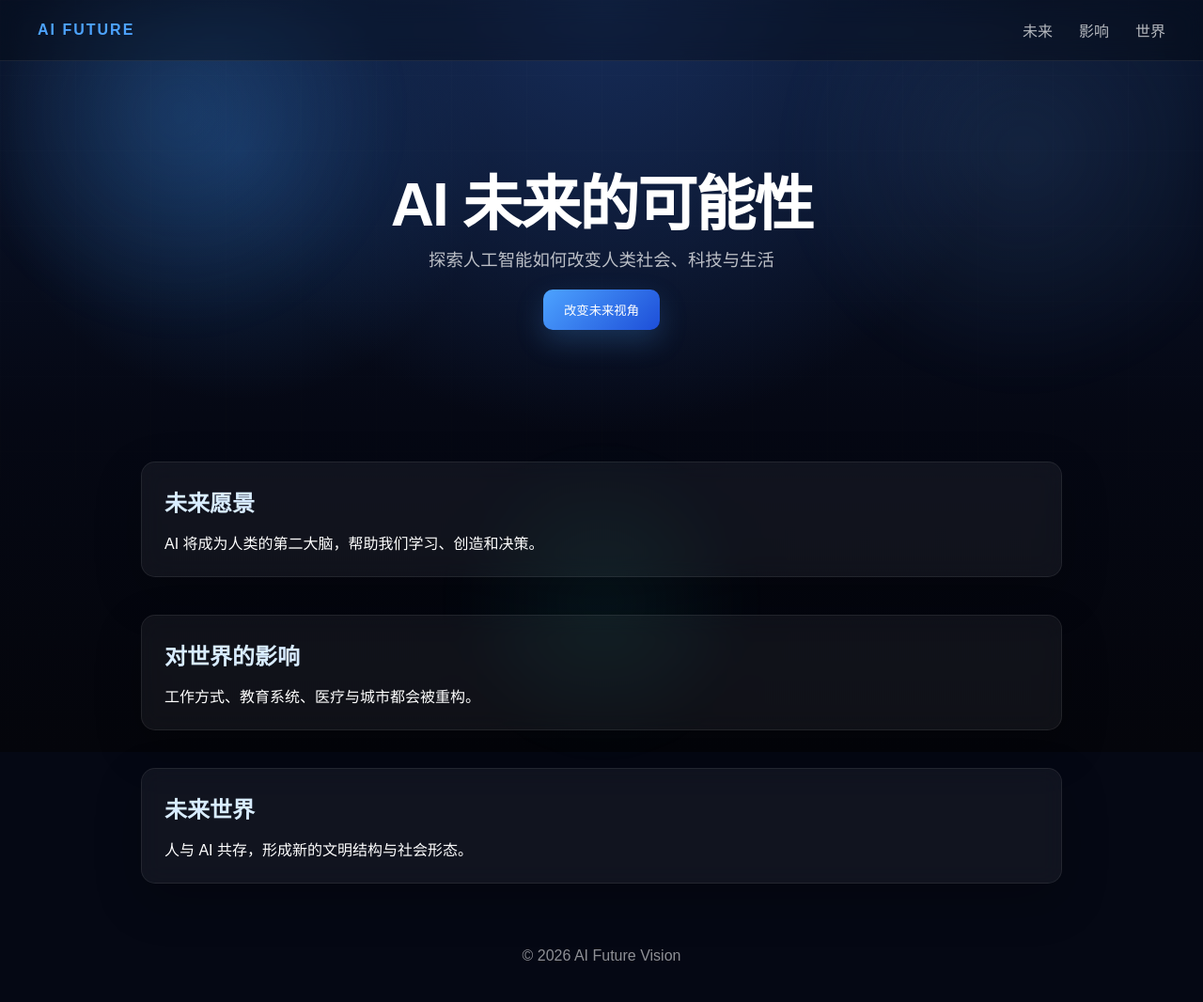
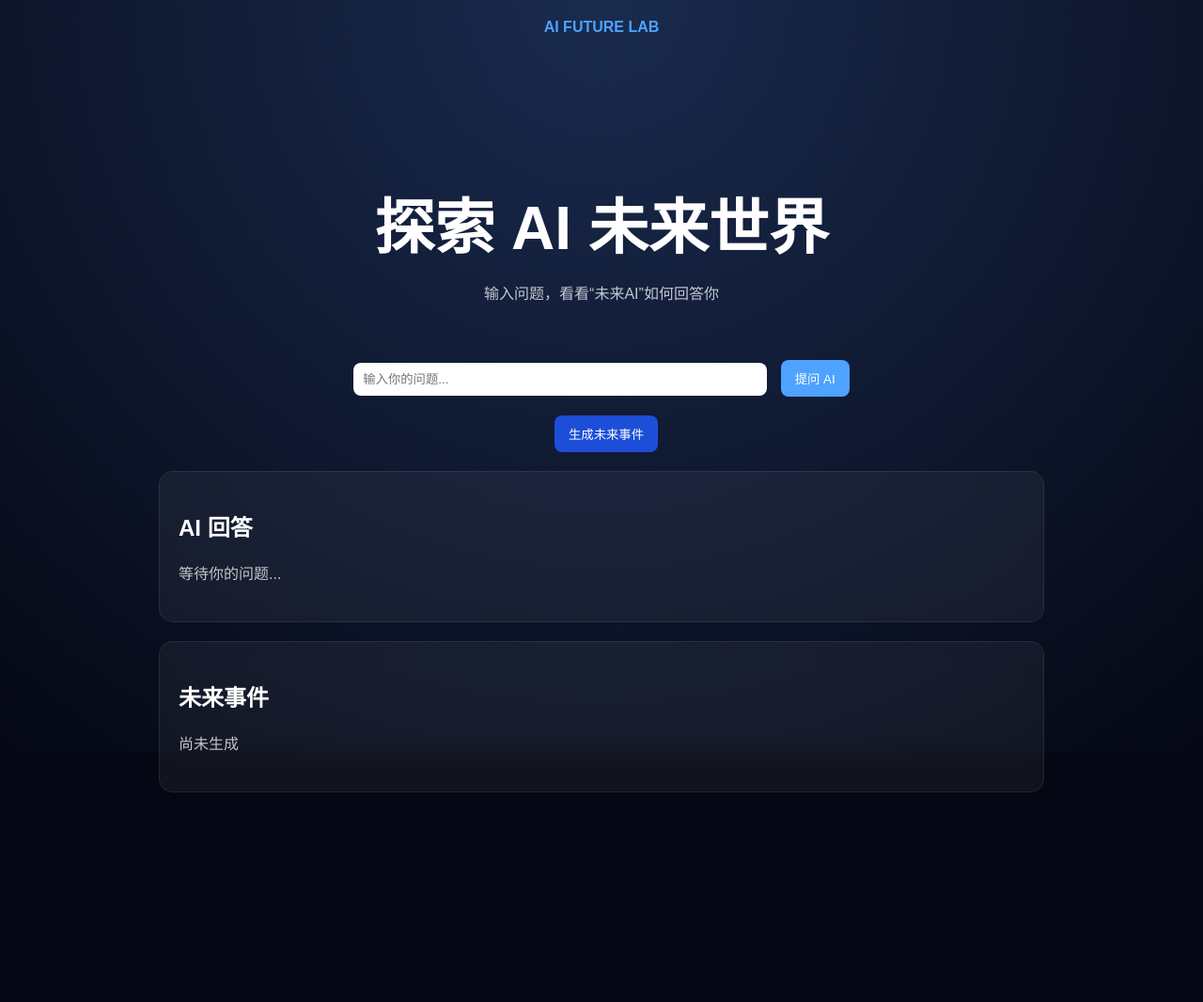
Before and after one commit to jasardaddy-rgb/default-studio, a plain HTML site: page index.html in a window 1280 px wide. Shown: the whole page at 94% size. After the commit the page ends 863 px from the top, so only its background shows below. Drawn offline with Linux system fonts and the light colour scheme.

Commit message:
Add files via upload

```diff
--- a/index.html
+++ b/index.html
@@ -3,7 +3,7 @@
 <head>
 <meta charset="UTF-8">
 <meta name="viewport" content="width=device-width, initial-scale=1.0">
-<title>AI Future Vision</title>
+<title>AI Future Interactive</title>
 <link rel="stylesheet" href="styles.css">
 </head>
 
@@ -12,38 +12,34 @@
 <div class="bg"></div>
 
 <header class="nav">
-  <div class="logo">AI FUTURE</div>
-  <div class="menu">
-    <a href="#vision">未来</a>
-    <a href="#impact">影响</a>
-    <a href="#world">世界</a>
-  </div>
+  <div class="logo">AI FUTURE LAB</div>
 </header>
 
-<section class="hero">
-  <h1>AI 未来的可能性</h1>
-  <p>探索人工智能如何改变人类社会、科技与生活</p>
-  <button onclick="changeTheme()">改变未来视角</button>
-</section>
+<main class="shell">
+  <section class="hero">
+    <h1>探索 AI 未来世界</h1>
+    <p>输入问题，看看“未来AI”如何回答你</p>
+  </section>
 
-<section id="vision" class="card">
-  <h2>未来愿景</h2>
-  <p>AI 将成为人类的第二大脑，帮助我们学习、创造和决策。</p>
-</section>
+  <section class="box">
+    <input id="input" type="text" placeholder="输入你的问题..." />
+    <button onclick="askAI()">提问 AI</button>
+  </section>
 
-<section id="impact" class="card">
-  <h2>对世界的影响</h2>
-  <p>工作方式、教育系统、医疗与城市都会被重构。</p>
-</section>
+  <section class="box">
+    <button class="secondary" onclick="generateEvent()">生成未来事件</button>
+  </section>
 
-<section id="world" class="card">
-  <h2>未来世界</h2>
-  <p>人与 AI 共存，形成新的文明结构与社会形态。</p>
-</section>
+  <section class="card">
+    <h2>AI 回答</h2>
+    <p id="answer">等待你的问题...</p>
+  </section>
 
-<footer>
-  <p>© 2026 AI Future Vision</p>
-</footer>
+  <section class="card">
+    <h2>未来事件</h2>
+    <p id="event">尚未生成</p>
+  </section>
+</main>
 
 <script src="script.js"></script>
 </body>
--- a/script.js
+++ b/script.js
@@ -1,11 +1,52 @@
-function changeTheme() {
+// AI简单“模拟逻辑”
+function askAI() {
+  const input = document.getElementById("input").value;
+  const answer = document.getElementById("answer");
+
+  if (!input) {
+    answer.innerText = "请输入问题";
+    return;
+  }
+
+  const responses = [
+    "未来AI可能成为人类的协作伙伴，而不是替代者。",
+    "这个问题在未来10年会有重大变化。",
+    "AI会重塑教育、工作和创造力。",
+    "人类与AI将进入共生阶段。",
+    "未来世界将由人类与AI共同决策。"
+  ];
+
+  answer.innerText = responses[Math.floor(Math.random() * responses.length)];
+
+  changeBG();
+}
+
+// 生成未来事件
+function generateEvent() {
+  const event = document.getElementById("event");
+
+  const events = [
+    "2035年：AI开始参与城市管理",
+    "2040年：人类与AI共同学习系统诞生",
+    "2050年：AI辅助太空殖民计划启动",
+    "未来：AI成为每个人的数字分身",
+    "未来：教育完全个性化"
+  ];
+
+  event.innerText = events[Math.floor(Math.random() * events.length)];
+
+  changeBG();
+}
+
+// 背景变化
+function changeBG() {
   const colors = [
     "radial-gradient(circle at top, #1a2b4f, #050814)",
     "radial-gradient(circle at top, #2b1a4f, #0a0514)",
     "radial-gradient(circle at top, #0f3d3a, #050814)",
-    "radial-gradient(circle at top, #1f3a5a, #02040a)"
+    "radial-gradient(circle at top, #3a1a2f, #050814)"
   ];
 
-  const bg = document.querySelector(".bg");
-  bg.style.background = colors[Math.floor(Math.random() * colors.length)];
+  document.querySelector(".bg").style.background =
+    colors[Math.floor(Math.random() * colors.length)];
 }
--- a/styles.css
+++ b/styles.css
@@ -1,195 +1,124 @@
-* {
+body {
   margin: 0;
-  padding: 0;
-  box-sizing: border-box;
-  font-family: "PingFang SC", "Hiragino Sans GB", "Microsoft YaHei", Arial, sans-serif;
-}
-
-:root {
-  --bg-accent: 212;
-}
-
-body {
+  font-family: Arial, sans-serif;
   color: white;
   background: #050814;
+  text-align: center;
   overflow-x: hidden;
-  min-height: 100vh;
 }
 
 /* 背景 */
 .bg {
   position: fixed;
   inset: 0;
-  background:
-    radial-gradient(circle at top, hsla(var(--bg-hue, 220), 60%, 22%, 0.95), transparent 45%),
-    radial-gradient(circle at 20% 20%, hsla(var(--bg-accent, 212), 90%, 58%, 0.22), transparent 22%),
-    linear-gradient(180deg, #0b1731 0%, #050814 55%, #04050b 100%);
+  background: radial-gradient(circle at top, #1a2b4f, #050814);
   z-index: -1;
-  transition: 0.8s;
+  transition: 0.6s;
 }
 
-.bg::before,
-.bg::after {
-  content: "";
-  position: absolute;
-  inset: 0;
-  pointer-events: none;
+/* 顶部 */
+.nav {
+  padding: 20px;
+  font-weight: bold;
+  color: #4da3ff;
 }
 
-.bg::before {
-  background-image:
-    linear-gradient(rgba(255, 255, 255, 0.04) 1px, transparent 1px),
-    linear-gradient(90deg, rgba(255, 255, 255, 0.04) 1px, transparent 1px);
-  background-size: 80px 80px;
-  mask-image: linear-gradient(180deg, rgba(0, 0, 0, 0.85), transparent 90%);
-  opacity: 0.35;
+/* 输入区 */
+.box {
+  margin: 20px;
 }
 
-.bg::after {
-  background:
-    radial-gradient(circle at 15% 15%, rgba(77, 163, 255, 0.16), transparent 18%),
-    radial-gradient(circle at 85% 20%, rgba(96, 165, 250, 0.12), transparent 20%),
-    radial-gradient(circle at 50% 80%, rgba(45, 212, 191, 0.08), transparent 18%);
-  filter: blur(18px);
-}
-
-/* 导航 */
-.nav {
-  display: flex;
-  justify-content: space-between;
-  align-items: center;
-  gap: 16px;
-  padding: 20px 40px;
-  backdrop-filter: blur(12px);
-  background: rgba(0, 0, 0, 0.3);
-  border-bottom: 1px solid rgba(255, 255, 255, 0.08);
-  position: sticky;
-  top: 0;
-  z-index: 10;
-}
-
-.logo {
-  color: #4da3ff;
-  font-weight: bold;
-  letter-spacing: 2px;
-}
-
-.menu {
-  display: flex;
-  flex-wrap: wrap;
-  gap: 8px;
-}
-
-.menu a {
-  margin-left: 20px;
-  color: white;
-  text-decoration: none;
-  opacity: 0.7;
-  transition: 0.3s;
-}
-
-.menu a:hover {
-  opacity: 1;
-}
-
-/* 首页 */
-.hero {
-  text-align: center;
-  padding: 120px 20px 100px;
-  max-width: 980px;
-  margin: 0 auto;
-}
-
-.hero h1 {
-  font-size: clamp(2.2rem, 5vw, 4.2rem);
-  line-height: 1.05;
-  animation: fadeIn 1s ease;
-  letter-spacing: -0.03em;
-}
-
-.hero p {
-  margin-top: 10px;
-  opacity: 0.72;
-  font-size: clamp(1rem, 1.8vw, 1.15rem);
+input {
+  padding: 10px;
+  width: min(60%, 420px);
+  border-radius: 8px;
+  border: none;
+  outline: none;
 }
 
 button {
-  margin-top: 20px;
-  padding: 12px 22px;
+  padding: 10px 15px;
+  margin-left: 10px;
   border: none;
-  background: linear-gradient(135deg, #4da3ff, #1d4ed8);
+  background: #4da3ff;
   color: white;
-  border-radius: 10px;
+  border-radius: 8px;
   cursor: pointer;
-  transition: 0.3s;
-  box-shadow: 0 12px 30px rgba(77, 163, 255, 0.22);
+  transition: transform 0.25s ease, opacity 0.25s ease;
 }
 
 button:hover {
-  transform: scale(1.05);
+  transform: translateY(-2px);
+  opacity: 0.95;
+}
+
+button.secondary {
+  background: #1d4ed8;
 }
 
 /* 卡片 */
 .card {
-  width: min(80%, 980px);
-  margin: 40px auto;
-  padding: 24px;
+  margin: 20px auto;
+  width: min(80%, 900px);
+  padding: 20px;
   background: rgba(255, 255, 255, 0.05);
+  border: 1px solid rgba(255, 255, 255, 0.08);
   border-radius: 15px;
-  border: 1px solid rgba(255, 255, 255, 0.08);
-  backdrop-filter: blur(12px);
-  box-shadow: 0 18px 50px rgba(0, 0, 0, 0.24);
-  animation: fadeIn 1s ease;
+  backdrop-filter: blur(10px);
+  text-align: left;
 }
 
-.card h2 {
-  margin-bottom: 14px;
-  color: #d8ecff;
+.hero {
+  padding: 80px 20px 20px;
 }
 
-.card p + p {
-  margin-top: 10px;
+.hero h1 {
+  font-size: clamp(2rem, 5vw, 4rem);
+  margin-bottom: 10px;
+}
+
+.hero p,
+.card p {
+  color: rgba(255, 255, 255, 0.75);
+  line-height: 1.75;
 }
 
 footer {
-  text-align: center;
   padding: 28px 20px 40px;
-  opacity: 0.55;
-}
-
-/* 动画 */
-@keyframes fadeIn {
-  from { opacity: 0; transform: translateY(20px); }
-  to { opacity: 1; transform: translateY(0); }
+  color: rgba(255, 255, 255, 0.55);
 }
 
 /* 手机 */
 @media (max-width: 600px) {
+  .nav {
+    padding: 16px 20px;
+  }
+
   .hero {
-    padding: 90px 18px 70px;
+    padding-top: 56px;
   }
 
   .hero h1 {
     font-size: 2rem;
   }
 
-  .nav {
-    flex-direction: column;
-    align-items: flex-start;
-    padding: 16px 20px;
+  .box {
+    margin: 16px 12px;
   }
 
-  .menu {
+  input {
     width: 100%;
-    gap: 12px;
+    display: block;
+    margin-bottom: 12px;
   }
 
-  .menu a {
+  button {
+    width: 100%;
     margin-left: 0;
   }
 
   .card {
-    width: min(92%, 980px);
-    padding: 20px;
+    width: min(92%, 900px);
+    text-align: left;
   }
 }
```
